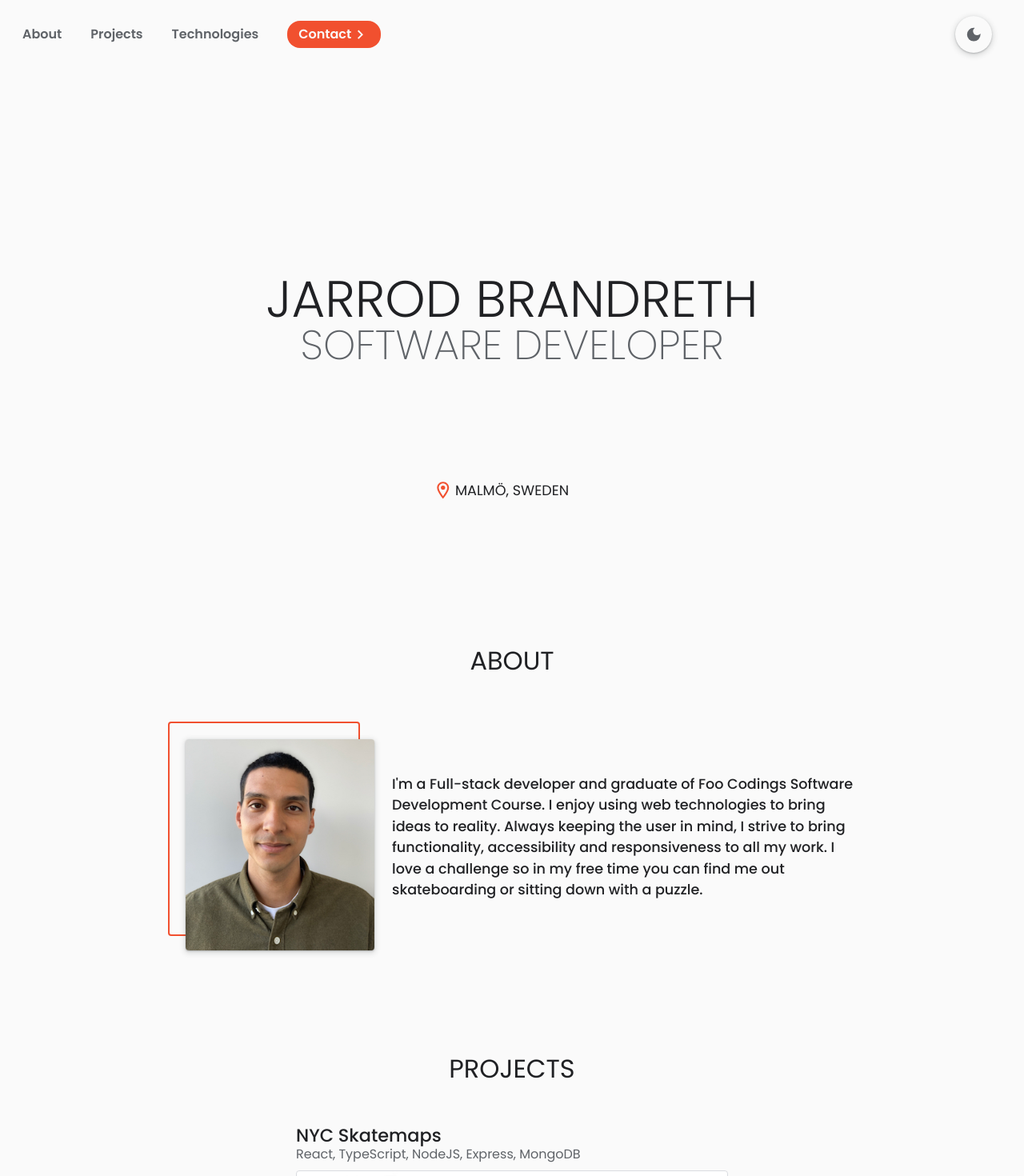
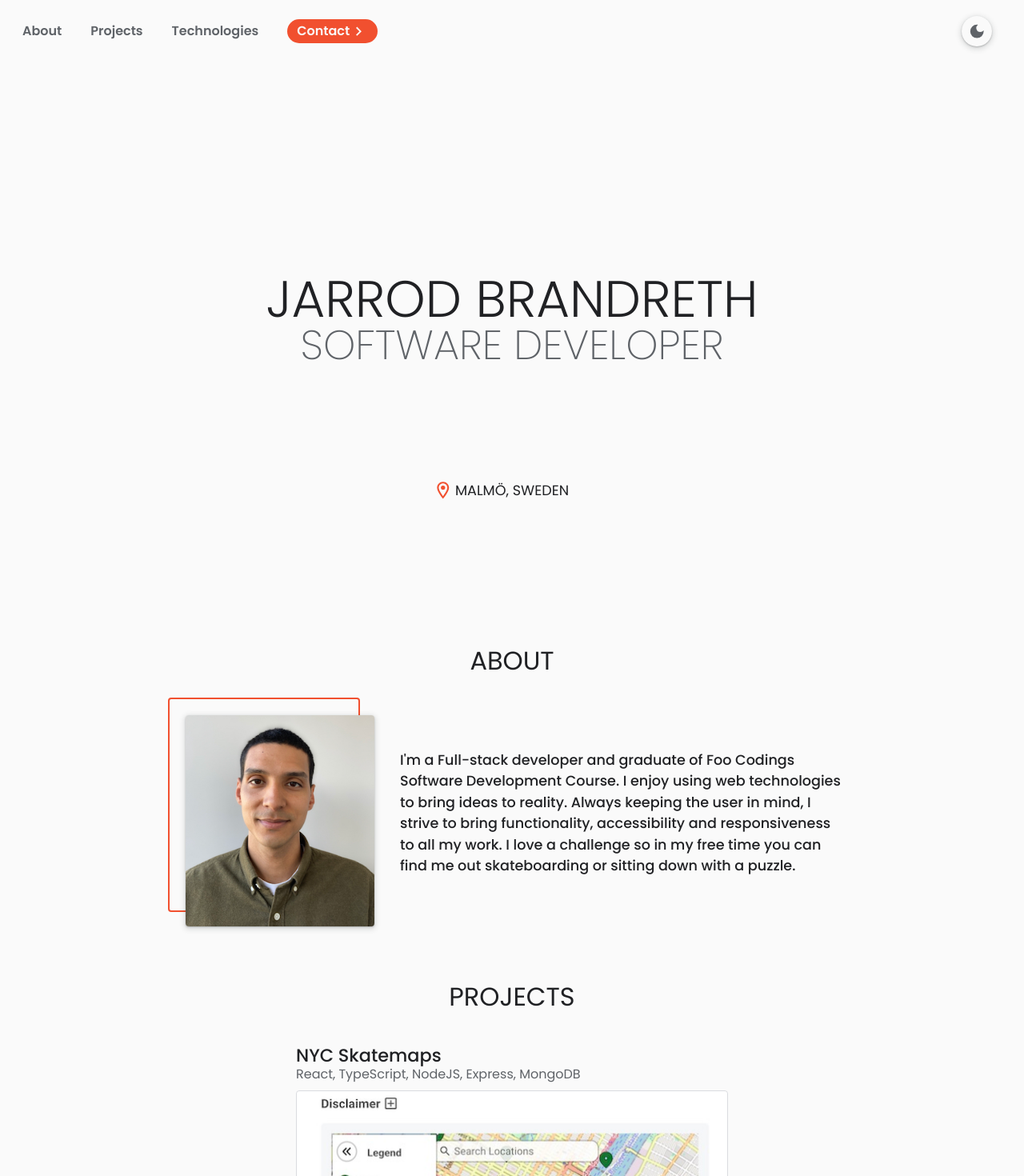
Before and after one commit to jarrodBrandreth/Portfolio, a React (Create React App) app: page / in a window 1280 px wide. Shown: the top 1470 px of the page at 80% size. Built offline with nearby package versions, Linux system fonts and the light colour scheme.

Commit message:
reduced spacing

```diff
--- a/src/components/About/About.module.css
+++ b/src/components/About/About.module.css
@@ -10,7 +10,7 @@
 .portrait {
   width: min(240px, 100%);
   border: 2px solid var(--pop);
-  margin: 20px 20px 40px 20px;
+  margin: 0px 20px 20px;
   border-radius: var(--slight-border-radius);
 }
 
@@ -23,7 +23,7 @@
 }
 
 .content p {
-  padding: 20px;
+  margin: 30px;
   flex: 1 1 360px;
   font-size: 1.1rem;
   font-weight: 500;
--- a/src/components/Contact/Contact.module.css
+++ b/src/components/Contact/Contact.module.css
@@ -6,7 +6,7 @@
 .button {
   display: flex;
   align-items: center;
-  padding: 6px 14px;
+  padding: 4px 12px;
   font-size: 1rem;
   font-weight: 600;
   background-color: var(--pop);
--- a/src/components/ThemeSwitcher/ThemeSwitcher.module.css
+++ b/src/components/ThemeSwitcher/ThemeSwitcher.module.css
@@ -3,7 +3,7 @@
   justify-content: center;
   align-items: center;
   margin-right: 20px;
-  padding: 12px;
+  padding: 8px;
   border-radius: 50%;
   box-shadow: var(--box-shadow-main);
   background-color: var(--button-bg-alt);
--- a/src/index.css
+++ b/src/index.css
@@ -90,7 +90,7 @@ button:focus-within {
 
 main > section {
   padding-top: 10px;
-  margin-bottom: 100px;
+  margin-bottom: 60px;
 }
 
 .section_heading {
@@ -98,5 +98,5 @@ main > section {
   font-weight: 400;
   text-transform: uppercase;
   font-size: 2rem;
-  margin-bottom: 40px;
+  margin-bottom: 30px;
 }
```
